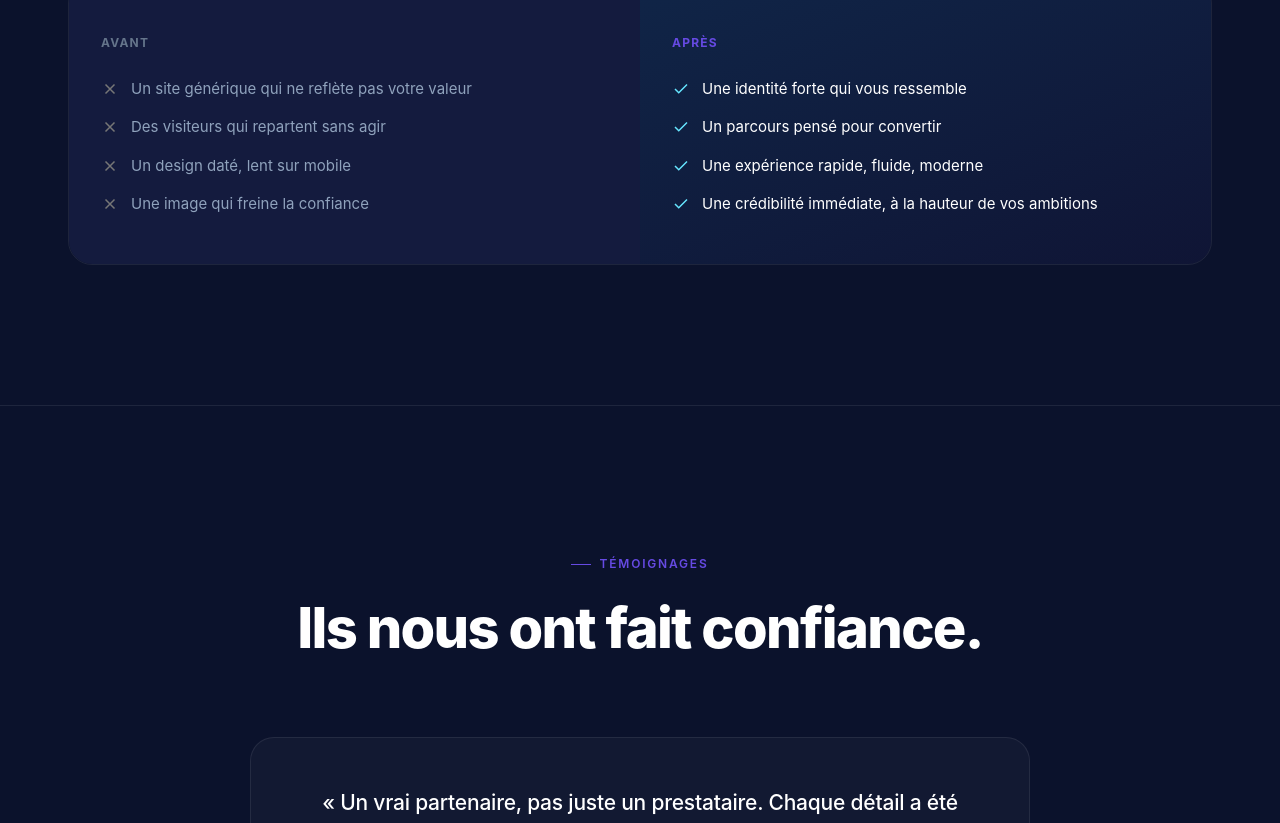
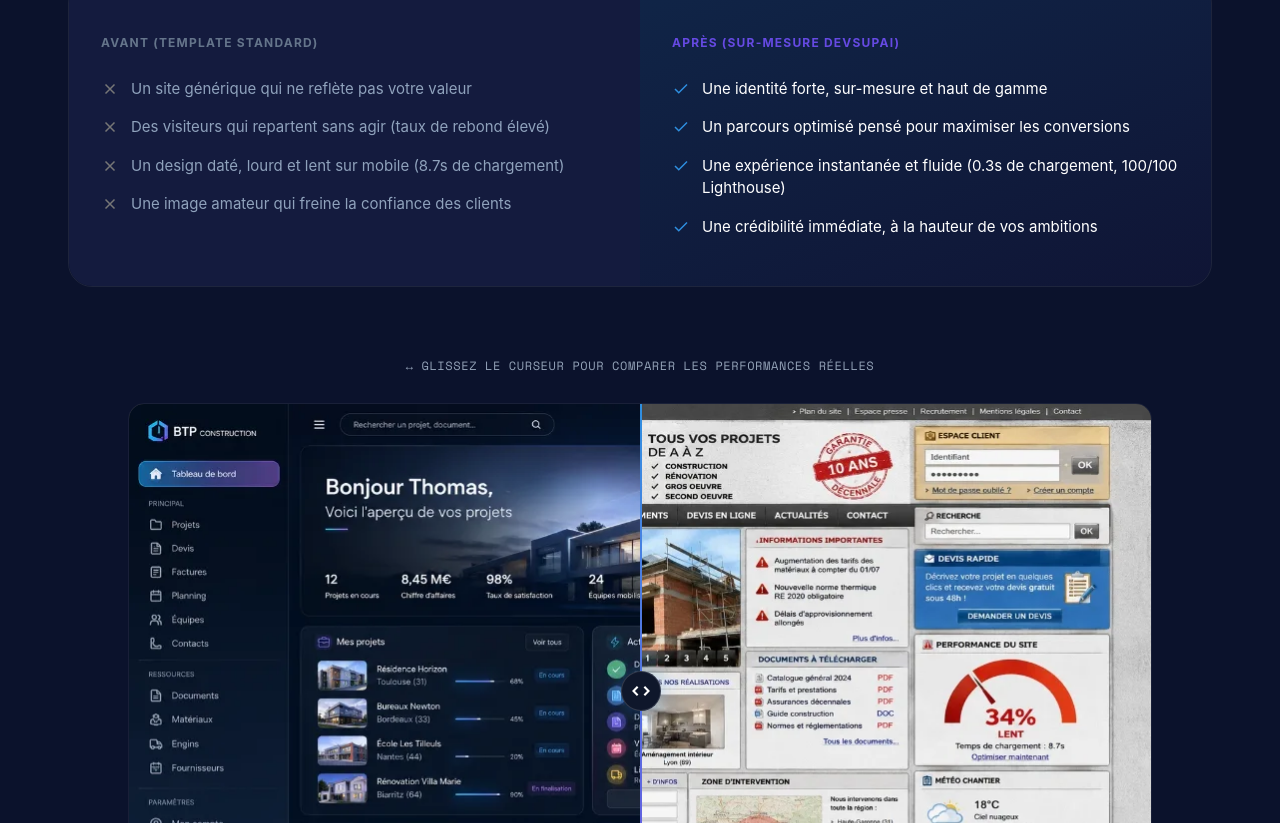
Before and after one commit to 55-hithup/monsite, a React (Vite) app: page / in a window 1280 px wide. Shown: the part 5257-6080 px from the top of the page. Built offline with nearby package versions, Linux system fonts and the light colour scheme; a web font is replaced by a local one.

Commit message:
feat: implement interactive before/after image slider with optimized WebP website screenshots

```diff
--- a/src/components/Comparison.tsx
+++ b/src/components/Comparison.tsx
@@ -1,18 +1,63 @@
+import { useState, useRef, useEffect } from 'react';
 import SectionReveal from './SectionReveal';
 
 export default function Comparison() {
+  const [sliderPosition, setSliderPosition] = useState(50);
+  const containerRef = useRef<HTMLDivElement>(null);
+  const isDraggingRef = useRef(false);
+
+  const handleMove = (clientX: number) => {
+    if (!containerRef.current) return;
+    const rect = containerRef.current.getBoundingClientRect();
+    const x = clientX - rect.left;
+    let position = (x / rect.width) * 100;
+    if (position < 0) position = 0;
+    if (position > 100) position = 100;
+    setSliderPosition(position);
+  };
+
+  const handleMouseMove = (e: React.MouseEvent) => {
+    if (!isDraggingRef.current) return;
+    handleMove(e.clientX);
+  };
+
+  const handleTouchMove = (e: React.TouchEvent) => {
+    if (!isDraggingRef.current) return;
+    if (e.touches[0]) {
+      handleMove(e.touches[0].clientX);
+    }
+  };
+
+  const handleMouseDown = () => {
+    isDraggingRef.current = true;
+  };
+
+  useEffect(() => {
+    const handleMouseUp = () => {
+      isDraggingRef.current = false;
+    };
+    window.addEventListener('mouseup', handleMouseUp);
+    window.addEventListener('touchend', handleMouseUp);
+    return () => {
+      window.removeEventListener('mouseup', handleMouseUp);
+      window.removeEventListener('touchend', handleMouseUp);
+    };
+  }, []);
+
   return (
     <SectionReveal className="section-pad" style={{ borderTop: '1px solid var(--color-border)', borderBottom: '1px solid var(--color-border)' }}>
       <div className="wrap">
-        <div className="head-row">
+        <div className="head-row mb-12">
           <div>
             <div className="eyebrow reveal">Pourquoi investir</div>
             <h2 className="section-title reveal">L'écart se voit<br />immédiatement.</h2>
           </div>
         </div>
+
+        {/* Comparison Lists */}
         <div className="compare-wrap reveal">
           <div className="compare-col before">
-            <span className="compare-label">Avant</span>
+            <span className="compare-label">Avant (Template standard)</span>
             <ul className="compare-list">
               <li>
                 <svg className="compare-icon" viewBox="0 0 24 24" fill="none" stroke="#767676" strokeWidth="2">
@@ -24,45 +69,46 @@ export default function Comparison() {
                 <svg className="compare-icon" viewBox="0 0 24 24" fill="none" stroke="#767676" strokeWidth="2">
                   <path d="M18 6L6 18M6 6l12 12" />
                 </svg>
-                Des visiteurs qui repartent sans agir
+                Des visiteurs qui repartent sans agir (taux de rebond élevé)
               </li>
               <li>
                 <svg className="compare-icon" viewBox="0 0 24 24" fill="none" stroke="#767676" strokeWidth="2">
                   <path d="M18 6L6 18M6 6l12 12" />
                 </svg>
-                Un design daté, lent sur mobile
+                Un design daté, lourd et lent sur mobile (8.7s de chargement)
               </li>
               <li>
                 <svg className="compare-icon" viewBox="0 0 24 24" fill="none" stroke="#767676" strokeWidth="2">
                   <path d="M18 6L6 18M6 6l12 12" />
                 </svg>
-                Une image qui freine la confiance
+                Une image amateur qui freine la confiance des clients
               </li>
             </ul>
           </div>
+
           <div className="compare-col after">
-            <span className="compare-label">Après</span>
+            <span className="compare-label text-[#2E8FE0]">Après (Sur-mesure DevSupAi)</span>
             <ul className="compare-list">
               <li>
-                <svg className="compare-icon" viewBox="0 0 24 24" fill="none" stroke="#66E6FF" strokeWidth="2">
+                <svg className="compare-icon" viewBox="0 0 24 24" fill="none" stroke="#2E8FE0" strokeWidth="2">
                   <path d="M20 6L9 17l-5-5" />
                 </svg>
-                Une identité forte qui vous ressemble
+                Une identité forte, sur-mesure et haut de gamme
               </li>
               <li>
-                <svg className="compare-icon" viewBox="0 0 24 24" fill="none" stroke="#66E6FF" strokeWidth="2">
+                <svg className="compare-icon" viewBox="0 0 24 24" fill="none" stroke="#2E8FE0" strokeWidth="2">
                   <path d="M20 6L9 17l-5-5" />
                 </svg>
-                Un parcours pensé pour convertir
+                Un parcours optimisé pensé pour maximiser les conversions
               </li>
               <li>
-                <svg className="compare-icon" viewBox="0 0 24 24" fill="none" stroke="#66E6FF" strokeWidth="2">
+                <svg className="compare-icon" viewBox="0 0 24 24" fill="none" stroke="#2E8FE0" strokeWidth="2">
                   <path d="M20 6L9 17l-5-5" />
                 </svg>
-                Une expérience rapide, fluide, moderne
+                Une expérience instantanée et fluide (0.3s de chargement, 100/100 Lighthouse)
               </li>
               <li>
-                <svg className="compare-icon" viewBox="0 0 24 24" fill="none" stroke="#66E6FF" strokeWidth="2">
+                <svg className="compare-icon" viewBox="0 0 24 24" fill="none" stroke="#2E8FE0" strokeWidth="2">
                   <path d="M20 6L9 17l-5-5" />
                 </svg>
                 Une crédibilité immédiate, à la hauteur de vos ambitions
@@ -70,6 +116,60 @@ export default function Comparison() {
             </ul>
           </div>
         </div>
+
+        {/* Interactive Before/After Image Slider */}
+        <div className="reveal mt-16 max-w-5xl mx-auto">
+          <div className="text-center mb-6">
+            <span className="text-[10px] label-mono text-text-secondary tracking-widest uppercase">
+              ↔ Glissez le curseur pour comparer les performances réelles
+            </span>
+          </div>
+
+          <div
+            ref={containerRef}
+            className="relative w-full aspect-video rounded-2xl overflow-hidden border border-[rgba(245,246,250,0.06)] select-none cursor-ew-resize cursor-target"
+            onMouseMove={handleMouseMove}
+            onTouchMove={handleTouchMove}
+            onMouseDown={handleMouseDown}
+            onTouchStart={handleMouseDown}
+          >
+            {/* Before Image (underneath) */}
+            <img
+              src="/compare_before.webp"
+              alt="Site internet lent et surchargé avant optimisation"
+              className="absolute inset-0 w-full h-full object-cover pointer-events-none"
+            />
+
+            {/* After Image (overlay, clipped) */}
+            <img
+              src="/compare_after.webp"
+              alt="Site sur-mesure et performant après optimisation"
+              className="absolute inset-0 w-full h-full object-cover pointer-events-none"
+              style={{ clipPath: `inset(0 ${100 - sliderPosition}% 0 0)` }}
+            />
+
+            {/* Labels */}
+            <div className="absolute bottom-4 left-4 bg-red-950/80 border border-red-500/20 px-3 py-1 rounded-md text-[10px] label-mono text-red-400 font-bold pointer-events-none">
+              Avant (Template lent : 34%)
+            </div>
+            <div className="absolute bottom-4 right-4 bg-cyan-950/80 border border-cyan-500/20 px-3 py-1 rounded-md text-[10px] label-mono text-cyan-400 font-bold pointer-events-none">
+              Après (Sur-mesure : 100%)
+            </div>
+
+            {/* Divider Line */}
+            <div
+              className="absolute inset-y-0 w-0.5 bg-gradient-to-b from-[#2E8FE0] to-[#6B4FE0] pointer-events-none"
+              style={{ left: `${sliderPosition}%` }}
+            >
+              {/* Center Handle Button */}
+              <div className="absolute top-1/2 left-1/2 -translate-x-1/2 -translate-y-1/2 w-10 h-10 rounded-full bg-slate-900 border border-[rgba(245,246,250,0.15)] flex items-center justify-center shadow-[0_0_20px_rgba(46,143,224,0.3)] pointer-events-none">
+                <svg className="w-5 h-5 text-white" viewBox="0 0 24 24" fill="none" stroke="currentColor" strokeWidth="2.5">
+                  <path d="M8 7l-5 5 5 5M16 7l5 5-5 5" />
+                </svg>
+              </div>
+            </div>
+          </div>
+        </div>
       </div>
     </SectionReveal>
   );
```
Also changed, not shown: public/compare_after.webp (added), public/compare_before.webp (added).
